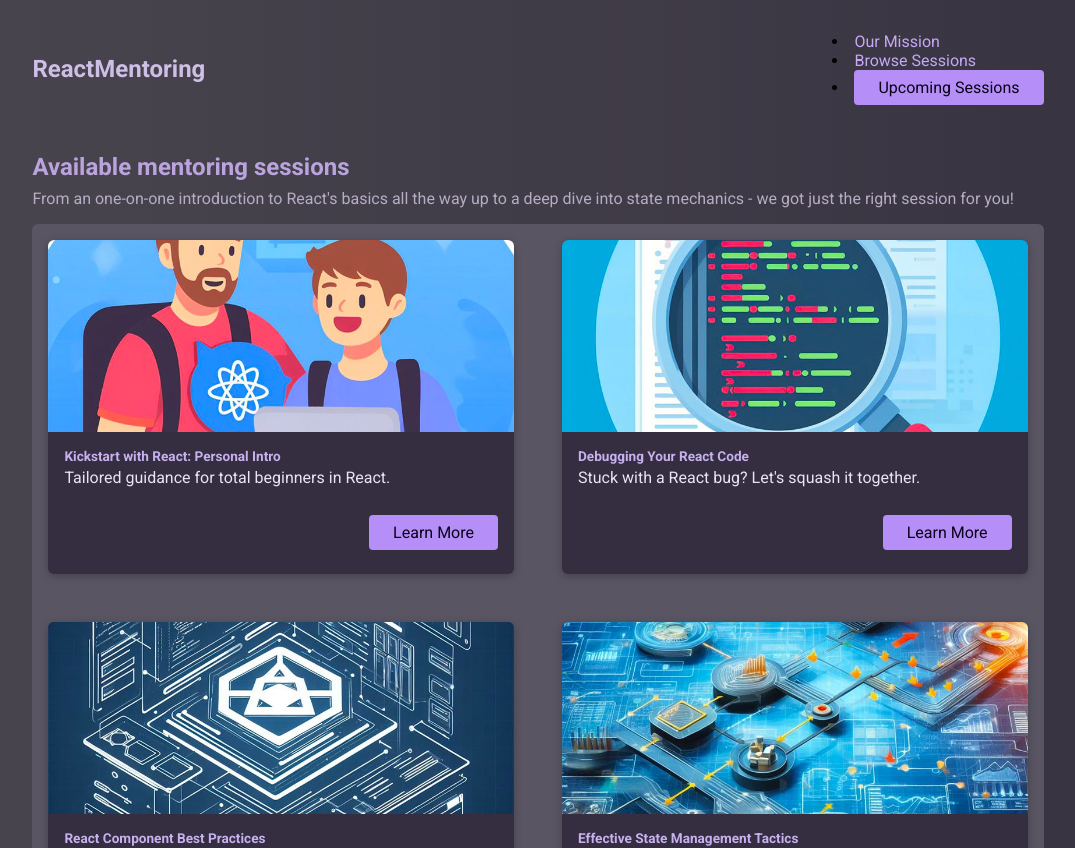
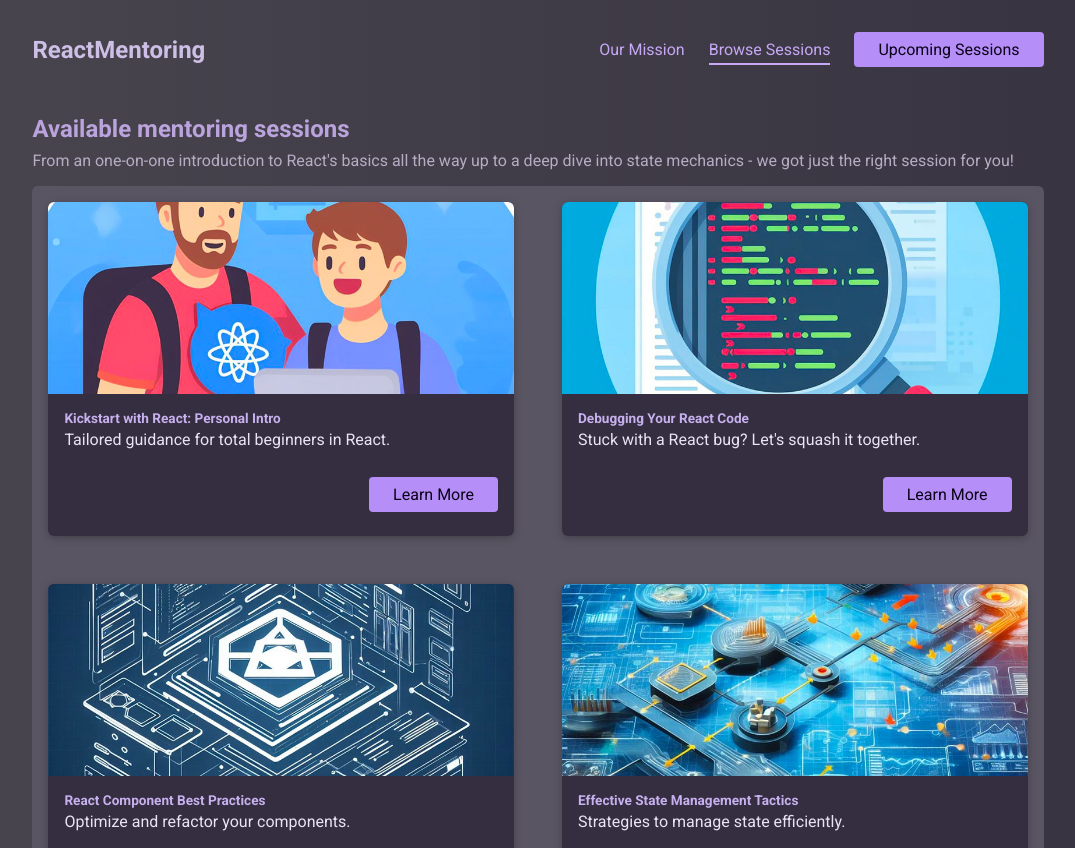
Before and after one commit to YuejiaoShi/book-a-session, a React (Vite) app: page /sessions in a window 1280 px wide. Shown: the top 848 px of the page, without its empty margins (102-1177 px from the left). Built offline with nearby package versions, Linux system fonts and the light colour scheme.

Commit message:
adding css class; fixing bugs

```diff
--- a/src/components/Navigation/Header.tsx
+++ b/src/components/Navigation/Header.tsx
@@ -22,6 +22,7 @@ function Header() {
       <header id="main-header">
         <h1>ReactMentoring</h1>
         <nav>
+          <ul>
             <li>
               <NavLink
                 to="/"
@@ -42,6 +43,7 @@ function Header() {
             <li>
               <Button onClick={showSessions}>Upcoming Sessions</Button>
             </li>
+          </ul>
         </nav>
       </header>
     </>
--- a/src/components/UI/Button.tsx
+++ b/src/components/UI/Button.tsx
@@ -15,8 +15,8 @@ type LinkProps = ComponentPropsWithoutRef<typeof Link> & {
 type ButtonComponentProps = ButtonProps | LinkProps;
 
 const Button: React.FC<ButtonComponentProps> = (props) => {
-  const { children, textOnly = false, to, ...rest } = props;
-  const className = `button${textOnly ? "button--text-only" : ""}`;
+  const { children, textOnly, to, ...rest } = props;
+  const className = `button ${textOnly ? "button--text-only" : ""}`;
 
   if (to) {
     return (
--- a/src/components/UI/Input.tsx
+++ b/src/components/UI/Input.tsx
@@ -6,11 +6,11 @@ type InputProps = {
 } & ComponentPropsWithoutRef<"input">;
 
 const Input = forwardRef<HTMLInputElement, InputProps>(
-  ({ id, label, ...props }, ref) => {
+  ({ id, label, ...props }) => {
     return (
-      <div>
+      <div className="control">
         <label htmlFor={id}>{label}</label>
-        <input type="text" id={id} name={id} {...props} ref={ref} />
+        <input id={id} name={id} {...props} />
       </div>
     );
   }
```
Lines whose indentation alone changed are shown as unchanged.
